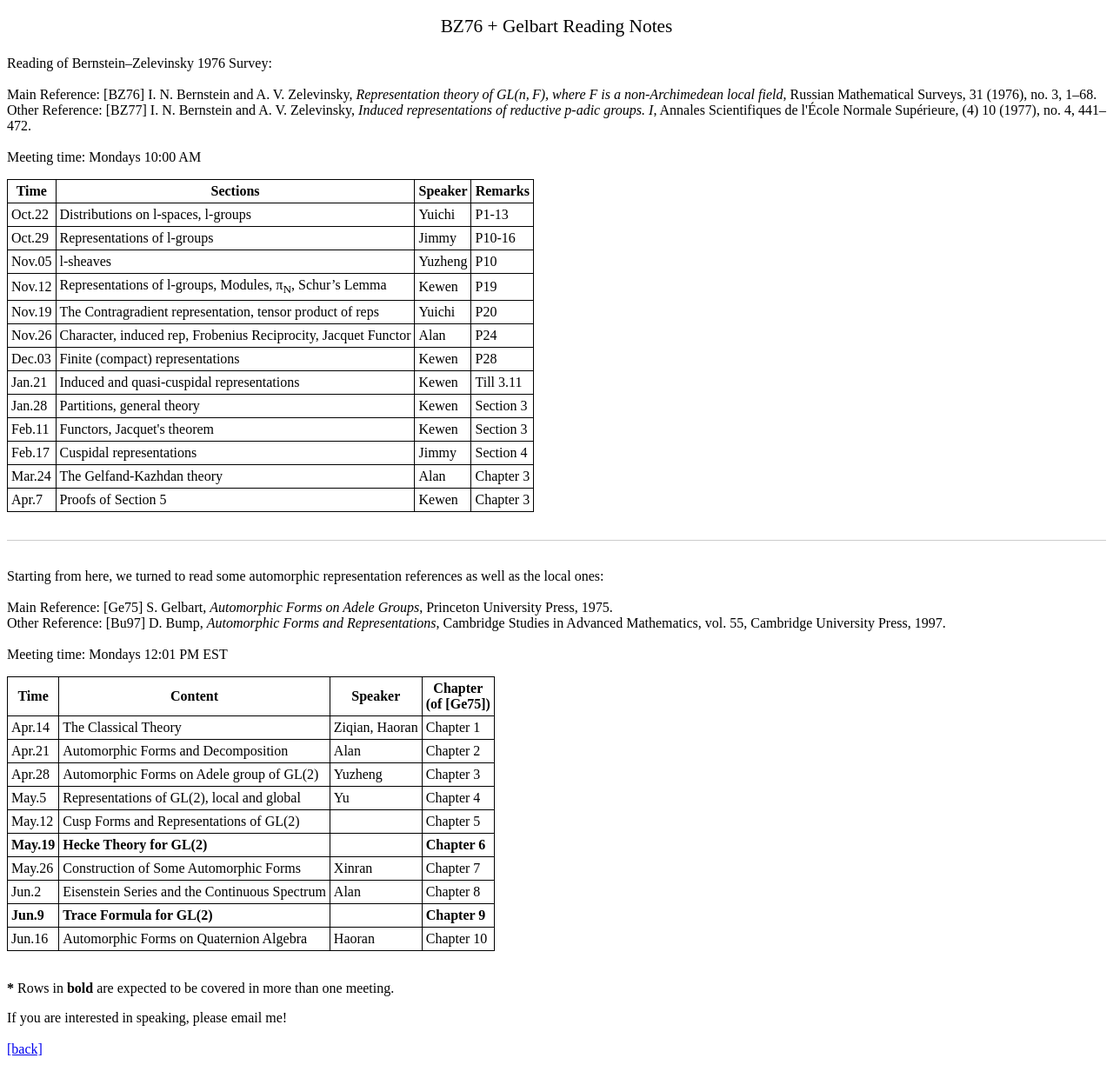
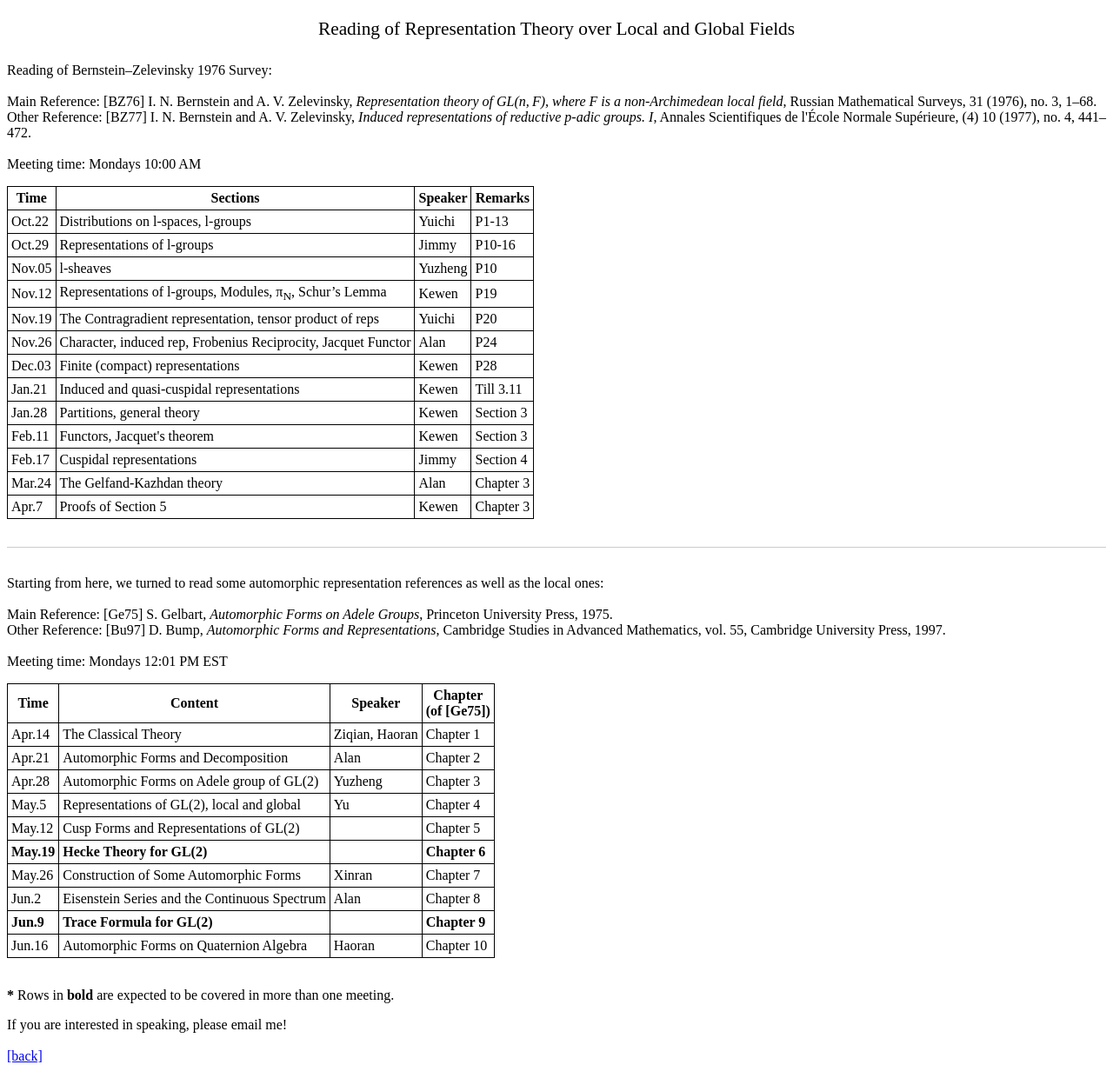
Before and after one commit to axhou/axhou.github.io, a Jekyll site: the page bzf2024.html, which Jekyll copies as it is, in a window 1280 px wide. Shown: the whole page at 87% size. Built offline with Jekyll 4.4.1, drawn with Linux system fonts in a browser that asks for light colours.

Commit message:
Update bzf2024.html

```diff
--- a/bzf2024.html
+++ b/bzf2024.html
@@ -29,6 +29,11 @@
     th, td {
       border: 1px solid black;
       padding: 4px;
+    } h3 {
+      text-align: center;
+      font-weight: normal;
+      font-size: 16pt;
+      margin-bottom: 1.2em;
     }
   </style>
 
@@ -44,7 +49,7 @@
 
 <body>
 
-  <h2>BZ76 + Gelbart Reading Notes</h2>
+  <h3>Reading of Representation Theory over Local and Global Fields</h3>
 
   <p>
     Reading of Bernstein–Zelevinsky 1976 Survey:<br/><br/>
```
